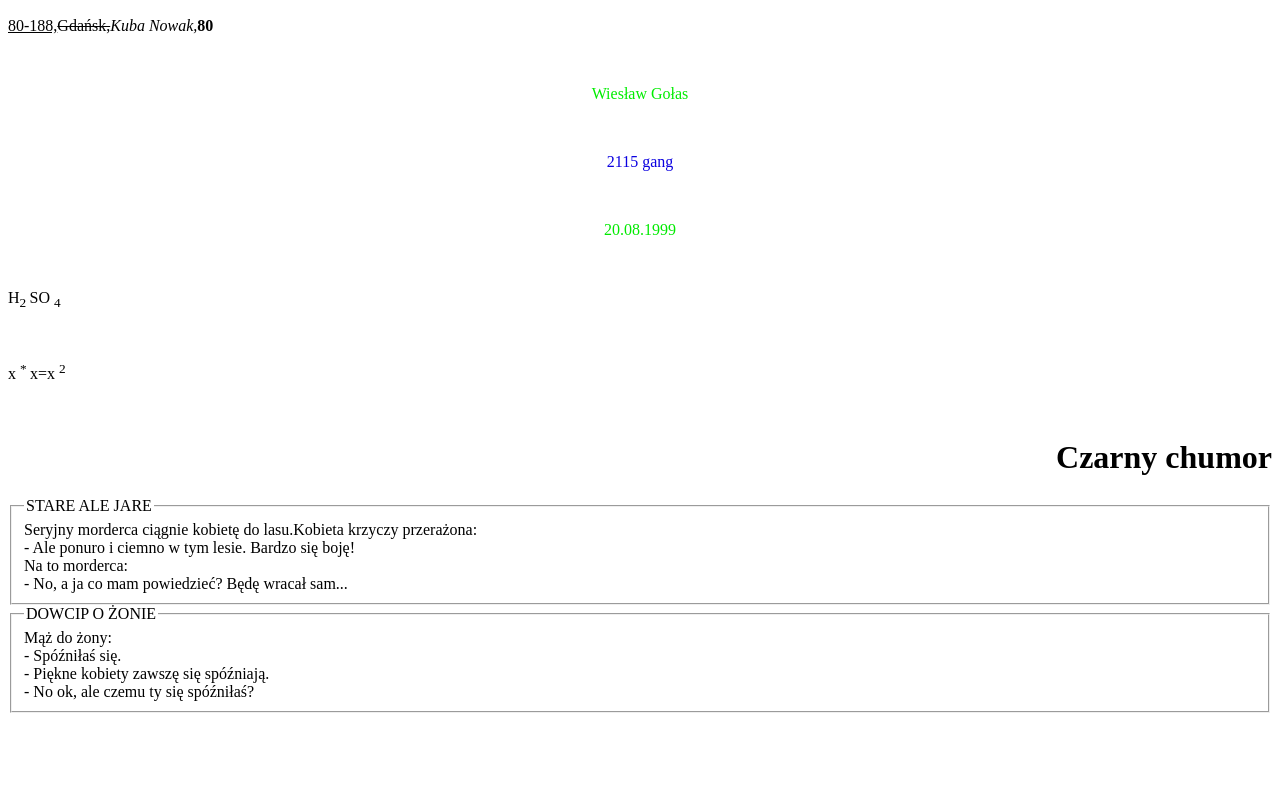
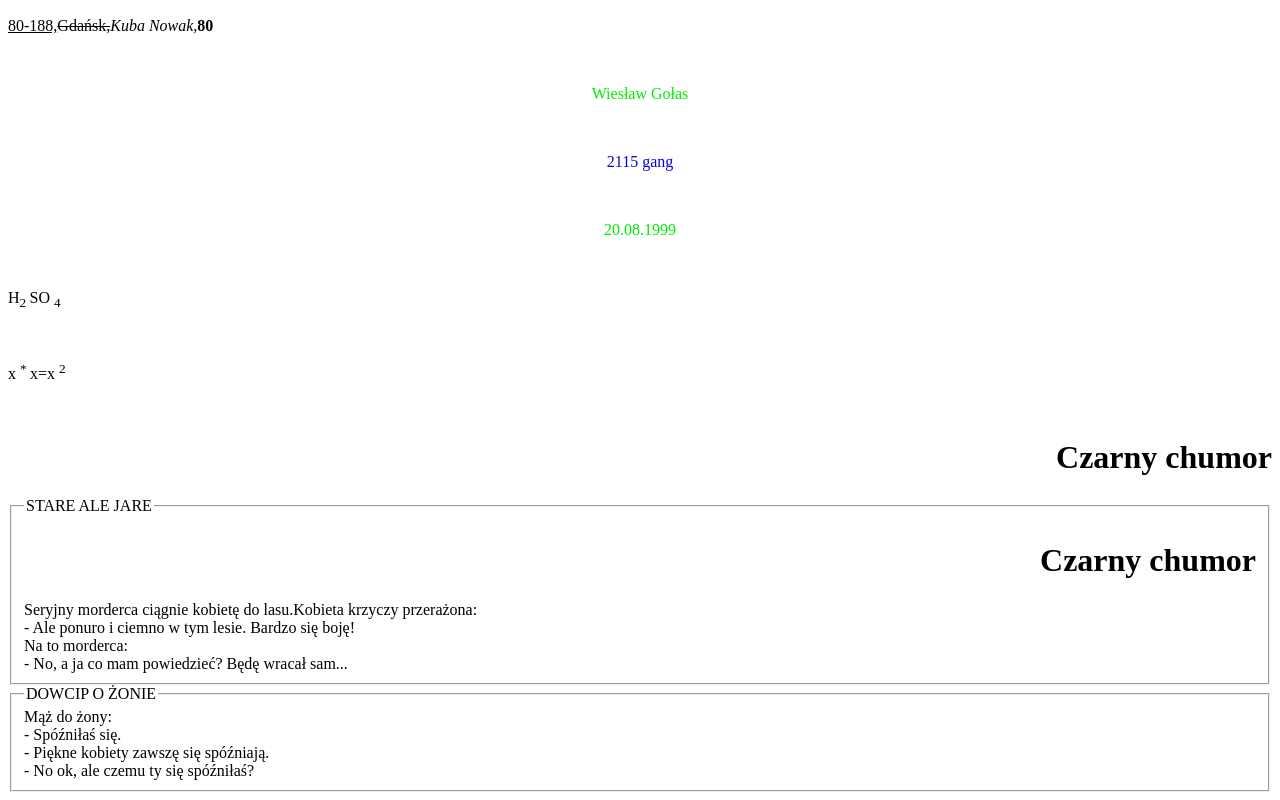
Before and after one commit to sercamembert/Filipmaszota, a plain HTML site: page index.html in a window 1280 px wide. Shown: the part 1665-2465 px from the top of the page. Before the commit the page ends 2386 px from the top, so only its background shows below. Drawn offline with Linux system fonts and the light colour scheme.

Commit message:
Update index.html

```diff
--- a/index.html
+++ b/index.html
@@ -38,6 +38,7 @@
 
 <h1 align="right">Czarny chumor</h1>
 <FIELDSET>
+<h1 align="right">Czarny chumor</h1>
 	<LEGEND>STARE ALE JARE</LEGEND>
 Seryjny morderca ciągnie kobietę do lasu.Kobieta krzyczy przerażona:<br>
 - Ale ponuro i ciemno w tym lesie. Bardzo się boję!<br>
```
